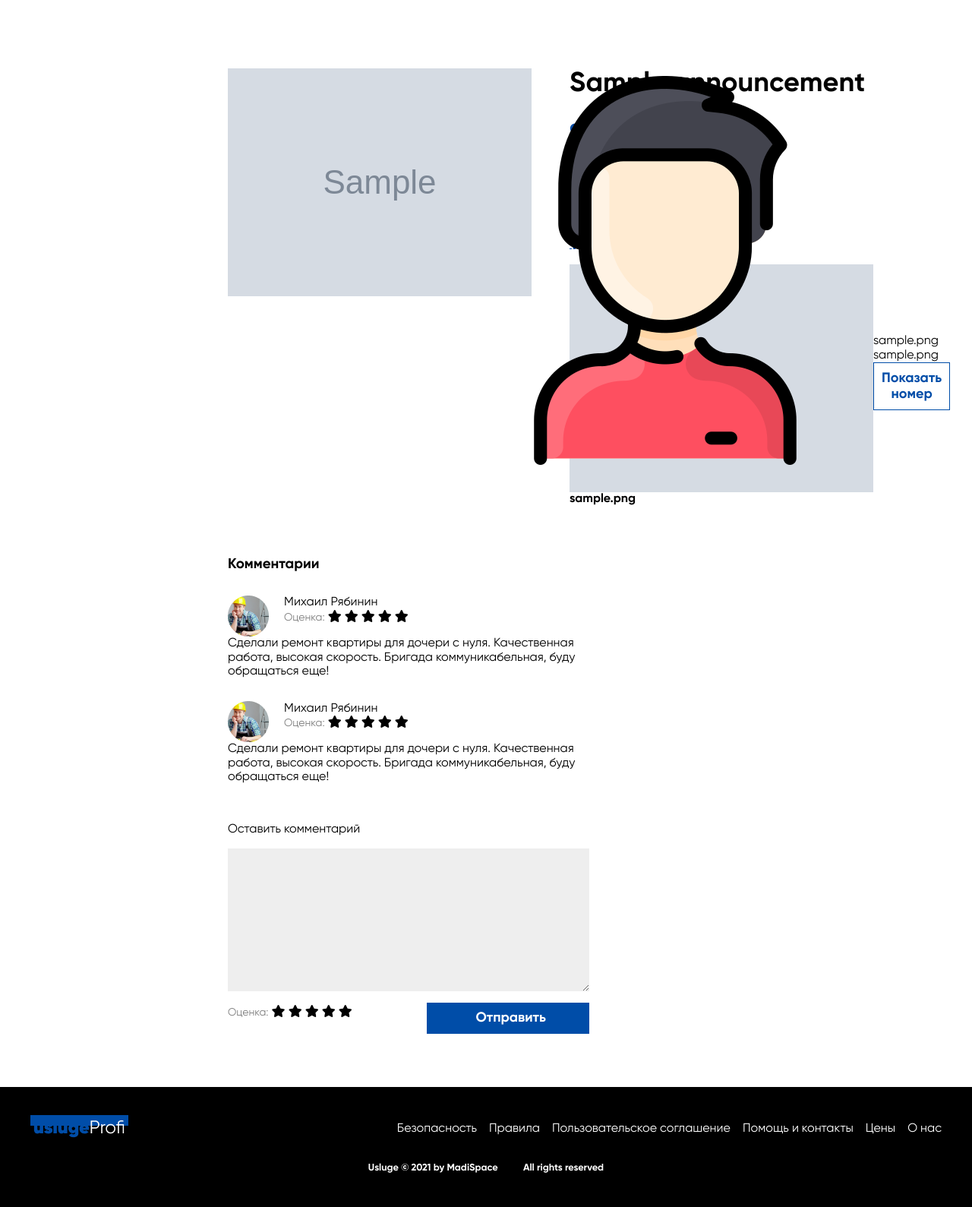
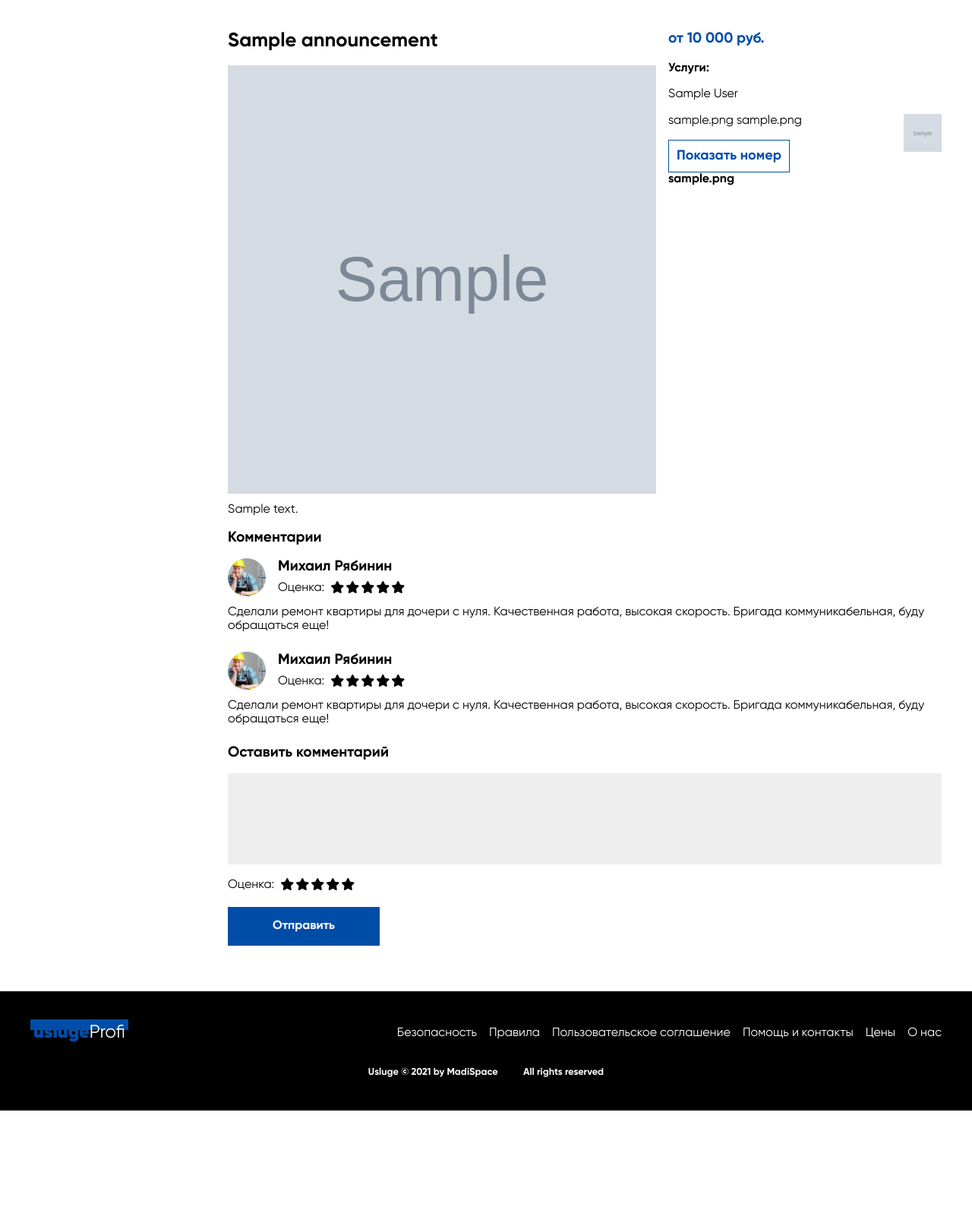
Before and after one commit to Grozly/UslugeProfi, a Django app: page /announcement/1/ in a window 1280 px wide. Shown: the part 578-2167 px from the top of the page at 76% size. After the commit the page ends 2040 px from the top, so only its background shows below. Run offline with Django 3.2, Linux system fonts and the light colour scheme; tables that the repository leaves empty hold one stand-in row (values such as "Sample post"); grey boxes marked "Sample" are stand-in pictures; style sheets or scripts are compiled from the project's sources; some libraries are stand-ins or nearby versions.

Commit message:
Added styles to announcment details

```diff
--- a/frontend/src/main.scss
+++ b/frontend/src/main.scss
@@ -4,6 +4,9 @@
 @import "./styles/components/map.scss";
 @import "./styles/components/footer.scss";
 @import "./styles/components/header.scss";
+@import "./styles/components/announcment.scss";
+@import "./styles/components/comment.scss";
+@import "./styles/components/rating.scss";
 
 @import "./styles/colors.scss";
 @import "./styles/normalize.scss";
--- /dev/null
+++ b/frontend/src/styles/button.scss
@@ -0,0 +1,15 @@
+@import "./colors.scss";
+
+@mixin blue-button {
+    background: $main-color;
+    color: white;
+    font-weight: bold;
+    padding: 16px 30px;
+    border: 0;
+    transition: 0.3s;
+    cursor: pointer;
+
+    &:hover {
+        background-color: rgba($color: $main-color, $alpha: 0.8);
+    }
+}
--- /dev/null
+++ b/frontend/src/styles/components/announcment.scss
@@ -0,0 +1,134 @@
+@import "../colors.scss";
+@import "../button.scss";
+
+.announcement__info-block {
+    display: flex;
+    align-items: flex-start;
+    margin-bottom: 16px;
+
+    .announcement__left-block {
+        width: 60%;
+        flex-shrink: 0;
+        margin-right: 16px;
+
+        .announcement__title {
+            font-size: 1.6em;
+        }
+
+        .announcement__image-wrapper {
+            display: block;
+            position: relative;
+            width: 100%;
+            padding-bottom: 100%;
+            margin-bottom: 12px;
+
+            .announcement__image {
+                position: absolute;
+                top: 0;
+                left: 0;
+                width: 100%;
+                height: 100%;
+            }
+        }
+
+        .announcement__description {
+            margin-bottom: 0;
+        }
+    }
+
+    .announcement__right-block {
+        flex-grow: 1;
+
+        .announcement__price {
+            color: $main-color;
+            font-size: 1.2em;
+            font-weight: bold;
+        }
+
+        .announcement__owner {
+            display: flex;
+
+            .announcement__owner-info {
+                flex-grow: 1;
+            }
+
+            .announcement__owner-image-wrapper {
+                flex-shrink: 0;
+                position: relative;
+                width: 50px;
+                height: 50px;
+
+                .announcement__owner-image {
+                    position: absolute;
+                    top: 0;
+                    left: 0;
+                    width: 100%;
+                    height: 100%;
+                }
+            }
+        }
+    }
+}
+
+.announcement__comments-block {
+    display: block;
+    width: 100%;
+    margin: 0;
+
+    .announcement__comments-title {
+        font-size: 1.2em;
+        font-weight: bold;
+        margin-bottom: 16px;
+    }
+
+    .announcement__comments-list {
+        margin: 0;
+
+        li {
+            display: block;
+            margin: 0 0 24px;
+        }
+    }
+}
+
+.announcement__leave-comment {
+    display: block;
+    width: 100%;
+
+    .announcement__leave-comment-title {
+        font-size: 1.2em;
+        font-weight: bold;
+        margin-bottom: 16px;
+    }
+
+    .announcement__leave-textarea {
+        width: 100%;
+        height: 120px;
+        color: black;
+        padding: 10px 20px;
+        border: none;
+        background-color: #eeeeee;
+        resize: none;
+        margin-bottom: 12px;
+
+        &:focus {
+            outline: none;
+        }
+    }
+
+    .announcement__leave-comment-submit {
+        @include blue-button;
+        margin-top: 20px;
+        min-width: 200px;
+    }
+}
+
+@media (max-width: 700px) {
+    .announcement__info-block .announcement__right-block .announcement__owner {
+        flex-direction: column-reverse;
+
+        .announcement__owner-image-wrapper {
+            margin-bottom: 12px;
+        }
+    }
+}
--- a/frontend/src/styles/components/catalog.scss
+++ b/frontend/src/styles/components/catalog.scss
@@ -20,13 +20,19 @@
         align-items: center;
         justify-content: center;
         width: 100%;
+        padding-bottom: 100%;
         position: relative;
         overflow: hidden;
         margin-bottom: 8px;
 
         .catalog-item__image {
+            position: absolute;
+            left: 0;
+            top: 0;
             min-width: 100%;
             min-height: 100%;
+            width: 100%;
+            height: 100%;
         }
     }
 
--- /dev/null
+++ b/frontend/src/styles/components/comment.scss
@@ -0,0 +1,37 @@
+.comment {
+    .comment__owner-block {
+        display: flex;
+        align-items: flex-start;
+        margin-bottom: 12px;
+
+        .comment__owner-image-wrapper {
+            position: relative;
+            width: 50px;
+            height: 50px;
+            flex-shrink: 0;
+            margin-right: 16px;
+
+            .comment__owner-image {
+                position: absolute;
+                width: 100%;
+                height: 100%;
+                top: 0;
+                left: 0;
+            }
+        }
+
+        .comment__owner-info {
+            flex-grow: 1;
+
+            .comment__owner-name {
+                font-size: 1.2em;
+                font-weight: bold;
+                margin-bottom: 8px;
+            }
+        }
+    }
+
+    .comment__text {
+        width: 100%;
+    }
+}
--- a/frontend/src/styles/components/footer.scss
+++ b/frontend/src/styles/components/footer.scss
@@ -18,6 +18,7 @@
 
         .footer__menu-item {
             margin-left: 16px;
+            text-align: center;
 
             &:first-child {
                 margin-left: 0;
@@ -50,6 +51,10 @@
     .footer__top,
     .footer__menu {
         flex-direction: column;
+
+        .footer__menu-item {
+            margin-left: 0;
+        }
     }
 }
 
--- /dev/null
+++ b/frontend/src/styles/components/rating.scss
@@ -0,0 +1,16 @@
+.rating {
+    display: flex;
+
+    .rating-title {
+        margin: 0 8px 0 0;
+    }
+
+    .rating-stars {
+        display: flex;
+
+        * {
+            margin-right: 2px;
+            cursor: pointer;
+        }
+    }
+}
--- /dev/null
+++ b/mainapp/templates/mainapp/components/comment.html
@@ -0,0 +1,17 @@
+<div class="comment">
+    <div class="comment__owner-block">
+        <div class="comment__owner-image-wrapper">
+            <img src="/static/img/photo.png" alt="" class="comment__owner-image" />
+        </div>
+
+        <div class="comment__owner-info">
+            <p class="comment__owner-name">Михаил Рябинин</p>
+            {% include 'mainapp/components/rating.html' %}
+        </div>
+    </div>
+
+    <div class="comment__text">
+        Сделали ремонт квартиры для дочери с нуля. Качественная работа, высокая скорость. Бригада
+        коммуникабельная, буду обращаться еще!
+    </div>
+</div>
--- a/mainapp/templates/mainapp/components/detail_announcement.html
+++ b/mainapp/templates/mainapp/components/detail_announcement.html
@@ -1,108 +1,74 @@
-{% extends 'mainapp/index.html' %}
-{% load static %}
+{% extends 'mainapp/index.html' %} {% load static %} {% block detail %}
+<div class="announcement">
+    <div class="announcement__info-block">
+        <div class="announcement__left-block">
+            <h1 class="announcement__title">{{ announcement.name }}</h1>
 
-{% block detail %}
-<div class="detail_block">
-    <div class="photo_block">
-        <img src="/media/{{ announcement.photo_announcement }}" alt="" class="detail_img">
-        <a href="#" class="fav_link"><img src="img/fav.png" alt=""></a>
+            <div class="announcement__image-wrapper">
+                <img
+                    src="/media/{{ announcement.photo_announcement }}"
+                    alt=""
+                    class="announcement__image"
+                />
+                <!-- <a href="#" class="fav_link"><img src="/static/img/fav.png" alt=""></a> -->
             </div>
-    <div class="description_block">
-        <h1 class="detail_title">
-            {{ announcement.name }}
-        </h1>
-        <p class="price">
-            от 10 000 руб.
-        </p>
-        <p class="description">
-            {{ announcement.description }}
+
+            <p class="announcement__description">{{ announcement.description }}</p>
+        </div>
+
+        <div class="announcement__right-block">
+            <p class="announcement__price">от 10 000 руб.</p>
             <p class="bold">Услуги:</p>
+
             <ul class="services">
                 {% for service in services %}
-                <li>
-                    {{ service.name }}
-                </li>
+                <li>{{ service.name }}</li>
                 {% endfor %}
             </ul>
+
+            <!-- <a href="#" class="location_link">
+                {{ announcement.user_id.uslugeuserprofile.address_profile }}
+            </a> -->
+
+            <div class="announcement__owner">
+                <div class="announcement__owner-info">
+                    <p>
+                        {{announcement.user_id.uslugeuserprofile.name_profile}}
+                        {{announcement.user_id.uslugeuserprofile.surname_profile}}
                     </p>
-        <a href="#" class="location_link">
-            {{ announcement.user_id.uslugeuserprofile.address_profile }}
-        </a>
-        <div class="owner_block">
-            <img src="/media/{{ announcement.user_id.uslugeuserprofile.photo_profile }}" alt="">
-            <p class="owner_info">
-                {{ announcement.user_id.uslugeuserprofile.name_profile }}
-                {{ announcement.user_id.uslugeuserprofile.surname_profile }}<br>
-                <span><button class="bold tel show-tel">
-                    Показать номер</button>
-                </span>
-            </p>
+                    <button class="bold tel show-tel">Показать номер</button>
                 </div>
+
+                <div class="announcement__owner-image-wrapper">
+                    <img
+                        class="announcement__owner-image"
+                        src="/media/{{ announcement.user_id.uslugeuserprofile.photo_profile }}"
+                        alt=""
+                    />
+                </div>
+            </div>
+
             <p id="tel-hide" class="bold tel-hide">
                 {{ announcement.user_id.uslugeuserprofile.phone_profile }}
             </p>
         </div>
     </div>
-    <div class="comments_block">
-    <h3 class="comments">
-        Комментарии
-    </h3>
-    <ul class="comments">
-        <li>
-            <div class="owner_block-com">
-                <img src="img/photo.png" alt="">
-                <div class="owner_info">
-                    Михаил Рябинин
-                    <p class="catalog_rate">
-                        <span class="rate_title">Оценка:</span>
-                        <span class="fa fa-star checked"></span>
-                        <span class="fa fa-star checked"></span>
-                        <span class="fa fa-star checked"></span>
-                        <span class="fa fa-star checked"></span>
-                        <span class="fa fa-star"></span>
-                    </p>
+
+    <div class="announcement__comments-block">
+        <h3 class="announcement__comments-title">Комментарии</h3>
+        <ul class="announcement__comments-list">
+            <li>{% include 'mainapp/components/comment.html' %}</li>
+            <li>{% include 'mainapp/components/comment.html' %}</li>
+        </ul>
+
+        <form action="#" class="announcement__leave-comment">
+            <p class="announcement__leave-comment-title">Оставить комментарий</p>
+            <textarea name="comment" id="com" class="announcement__leave-textarea"></textarea>
+
+            {% include 'mainapp/components/rating.html' %}
+
+            <input class="announcement__leave-comment-submit" type="submit" value="Отправить" />
+        </form>
     </div>
 </div>
-            <div class="com_desc">
-                Сделали ремонт квартиры для дочери с нуля. Качественная работа, высокая скорость. Бригада коммуникабельная, буду обращаться еще!
-            </div>
-        </li>
-        <li>
-            <div class="owner_block-com">
-                <img src="img/photo.png" alt="">
-                <div class="owner_info">
-                    Михаил Рябинин
-                    <p class="catalog_rate">
-                        <span class="rate_title">Оценка:</span>
-                        <span class="fa fa-star checked"></span>
-                        <span class="fa fa-star checked"></span>
-                        <span class="fa fa-star checked"></span>
-                        <span class="fa fa-star checked"></span>
-                        <span class="fa fa-star"></span>
-                    </p>
-                </div>
-            </div>
-            <div class="com_desc">
-                Сделали ремонт квартиры для дочери с нуля. Качественная работа, высокая скорость. Бригада коммуникабельная, буду обращаться еще!
-            </div>
-        </li>
-    </ul>
-    <form action="#" class="leave-a-com">
-        <p class="lac_title">
-            Оставить комментарий
-        </p>
-        <textarea name="comment" id="com" cols="30" rows="10" class="lac_txt"></textarea>
-        <div class="com_submit">
-            <p class="catalog_rate">
-                        <span class="rate_title">Оценка:</span>
-                        <span class="fa fa-star"></span>
-                        <span class="fa fa-star"></span>
-                        <span class="fa fa-star"></span>
-                        <span class="fa fa-star"></span>
-                        <span class="fa fa-star"></span>
-                    </p>
-            <input class="blue_btn form_btn com_form-btn" type="submit" value="Отправить">
-        </div>
-    </form>
-    </div>
 {% endblock %}
--- /dev/null
+++ b/mainapp/templates/mainapp/components/rating.html
@@ -0,0 +1,10 @@
+<div class="rating">
+    <p class="rating-title">Оценка:</p>
+    <div class="rating-stars">
+        <span class="fa fa-star checked"></span>
+        <span class="fa fa-star checked"></span>
+        <span class="fa fa-star checked"></span>
+        <span class="fa fa-star checked"></span>
+        <span class="fa fa-star"></span>
+    </div>
+</div>
```
Lines whose indentation alone changed are shown as unchanged.
